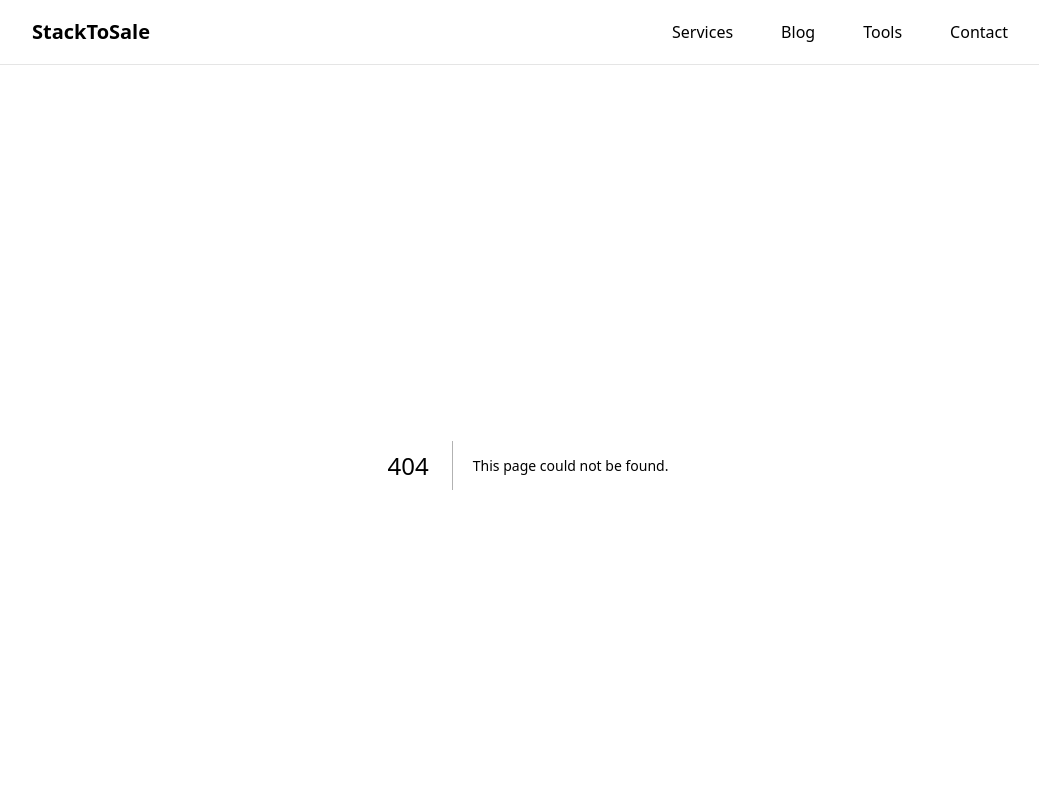
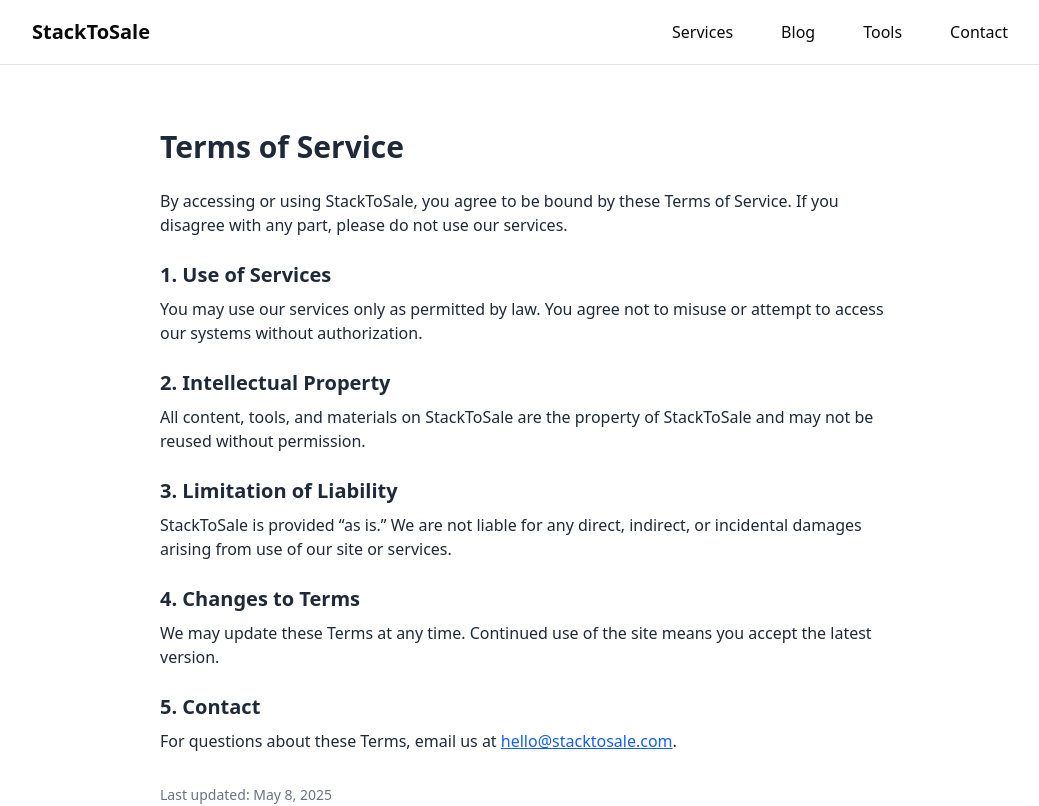
Before and after one commit to adnjoo/stacktosale, a Next.js app: page /terms in a window 1280 px wide. Before the commit this address had no page. Shown: the top 806 px of the page, without its empty margins (112-1151 px from the left). Built offline with nearby package versions, Linux system fonts and the light colour scheme.

Commit message:
terms (#34)

```diff
--- a/src/app/(admin)/privacy/page.tsx
+++ b/src/app/(admin)/privacy/page.tsx
@@ -41,7 +41,14 @@ export default function PrivacyPage() {
       <h2 className="text-xl font-semibold mt-8 mb-2">5. Your Rights</h2>
       <p className="mb-4">
         You may request to view, edit, or delete your personal information by
-        contacting us at hello@stacktosale.com.
+        contacting us at{" "}
+        <a
+          href="mailto:hello@stacktosale.com"
+          className="underline text-blue-600"
+        >
+          hello@stacktosale.com
+        </a>
+        .
       </p>
 
       <h2 className="text-xl font-semibold mt-8 mb-2">
--- /dev/null
+++ b/src/app/(admin)/terms/page.tsx
@@ -0,0 +1,56 @@
+export default function TermsPage() {
+  return (
+    <main className="max-w-screen-md mx-auto px-4 py-16 text-gray-800">
+      <h1 className="text-3xl font-bold mb-6">Terms of Service</h1>
+
+      <p className="mb-4">
+        By accessing or using StackToSale, you agree to be bound by these Terms
+        of Service. If you disagree with any part, please do not use our
+        services.
+      </p>
+
+      <h2 className="text-xl font-semibold mt-6 mb-2">1. Use of Services</h2>
+      <p className="mb-4">
+        You may use our services only as permitted by law. You agree not to
+        misuse or attempt to access our systems without authorization.
+      </p>
+
+      <h2 className="text-xl font-semibold mt-6 mb-2">
+        2. Intellectual Property
+      </h2>
+      <p className="mb-4">
+        All content, tools, and materials on StackToSale are the property of
+        StackToSale and may not be reused without permission.
+      </p>
+
+      <h2 className="text-xl font-semibold mt-6 mb-2">
+        3. Limitation of Liability
+      </h2>
+      <p className="mb-4">
+        StackToSale is provided “as is.” We are not liable for any direct,
+        indirect, or incidental damages arising from use of our site or
+        services.
+      </p>
+
+      <h2 className="text-xl font-semibold mt-6 mb-2">4. Changes to Terms</h2>
+      <p className="mb-4">
+        We may update these Terms at any time. Continued use of the site means
+        you accept the latest version.
+      </p>
+
+      <h2 className="text-xl font-semibold mt-6 mb-2">5. Contact</h2>
+      <p className="mb-4">
+        For questions about these Terms, email us at{" "}
+        <a
+          href="mailto:hello@stacktosale.com"
+          className="underline text-blue-600"
+        >
+          hello@stacktosale.com
+        </a>
+        .
+      </p>
+
+      <p className="text-sm text-gray-500 mt-8">Last updated: May 8, 2025</p>
+    </main>
+  );
+}
--- a/src/lib/site.ts
+++ b/src/lib/site.ts
@@ -10,6 +10,7 @@ export const siteConfig = {
   },
   footerLinks: {
     privacy: { href: "/privacy", label: "Privacy" },
+    terms: { href: "/terms", label: "Terms" },
   },
   github: "https://github.com/adnjoo/stacktosale",
   contactForm: {
```
